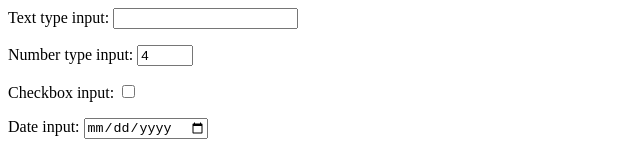
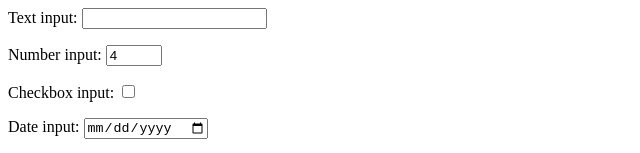
Before and after one commit to cisc474/sample-code-html-inputs-jquery, a plain HTML site: page index.html in a window 1280 px wide. Shown: the top 153 px of the page, without its empty margins (0-640 px from the left). Drawn offline with nearby package versions, Linux system fonts and the light colour scheme.

Commit message:
comments added

```diff
--- a/index.html
+++ b/index.html
@@ -6,13 +6,23 @@
 	    src="https://cdnjs.cloudflare.com/ajax/libs/jquery/2.1.3/jquery.min.js" type="text/javascript"></script>
 	</head>
     <body>
+    	<!-- For this project I wanted to demonstrate several ways that users
+    	can input data.  My divs are a bit mechanical but straight forward
+
+    	I have a label for each input and a paragraph on the next line to
+    	display the output.  Missing from my collection is type="color",
+    	"password", "tel", "email", "range", and some other less frequent ones
+    	-->
     	<div class="input-wrapper">
-    		<label for="input-text">Text type input:</label>
+    		<label for="input-text">Text input:</label>
     		<input type="text" class="input-text"></input>
     		<p class="input-text-output"></p>
     	</div>
+    	<!-- I also show some of the HTML5 number attributes, max, min, step
+    	This also demonstrates the only default value on the page, I set it to 4
+    	-->
     	<div class="input-wrapper">
-    		<label for="input-number">Number type input:</label>
+    		<label for="input-number">Number input:</label>
     		<input type="number" class="input-number" min="0" max="10" step="2" value="4"></input>
     		<p class="input-number-output"></p>
     	</div>
@@ -31,6 +41,10 @@
     		<input type="file" class="input-file"></input>
     		<p class="input-file-output"></p>
     	</div>
+
+    	<!-- Note that radio buttons are funky, they need multiple inputs only one of
+    	whom can be :checked at the same time, give it a different name it is now
+    	part of a different group.-->
     	<div class="input-wrapper">
     		<label for="input-radio">Radio input:</label>
     		<input type="radio" class="input-radio" name="radio-group" value="Value1">Value1</input>
@@ -40,22 +54,47 @@
     		<p class="input-radio-output"></p>
     	</div>
     	<script>
+        /*
+        Always wrap your jQuery in $(document).ready as a callback, it is the
+        worst bug to debug if you think an event should be wired but your javascript
+        ran before the page loaded (so the target didn't exist yet).
+        */
     	  $(document).ready(function(){
+    	  	//Each of these will have some sort of DOM event it listens for on
+    	  	//the appropriate input box.  I choose a few different styles to show
+    	  	//you some range of the dom events for inputs.
+    	  	//Also each example demonstrates how to get some of the value out of
+    	  	//the specific type of input.
     	  	$(".input-text").keyup(function(){
     	  		$(".input-text-output").html($(".input-text").val());
     	  	});
+
     	  	$(".input-number").change(function(){
     	  		$(".input-number-output").html($(".input-number").val());
     	  	});
+
+    	  	//This one is unusual in that I am checking for the "checked" attribute
+    	  	//Also I only check on a change, so the program begins with nothing
+    	  	//displayed, that was a choice.  The || is a quick way of printing "false"
+    	  	//when box is not checked.  It's a nice trick for other default needing situations.
     	  	$(".input-checkbox").change(function(){
     	  		$(".input-checkbox-output").html($(".input-checkbox").is(":checked") || "false");
     	  	});
+
+    	  	//Blur is one of my favorite DOM events although I don't think many
+    	  	//experts use it.  I like blur for times when I don't want to be
+    	  	//intrusive (like keyup).  The reason it is not the best overall is
+    	  	//that people don't usually expect an action when they click away.
     	  	$(".input-date").blur(function(){
     	  		$(".input-date-output").html($(".input-date").val());
     	  	});
+
     	  	$(".input-file").change(function(){
     	  		$(".input-file-output").html($(".input-file").val());
     	  	});
+
+    	  	//Here we use the :checked property in the CSS selector since I want
+    	  	//to know WHICH radio is checked.
     	  	$(".input-radio").change(function(){
     	  		$(".input-radio-output").html($(".input-radio:checked").val());
     	  	});
```
